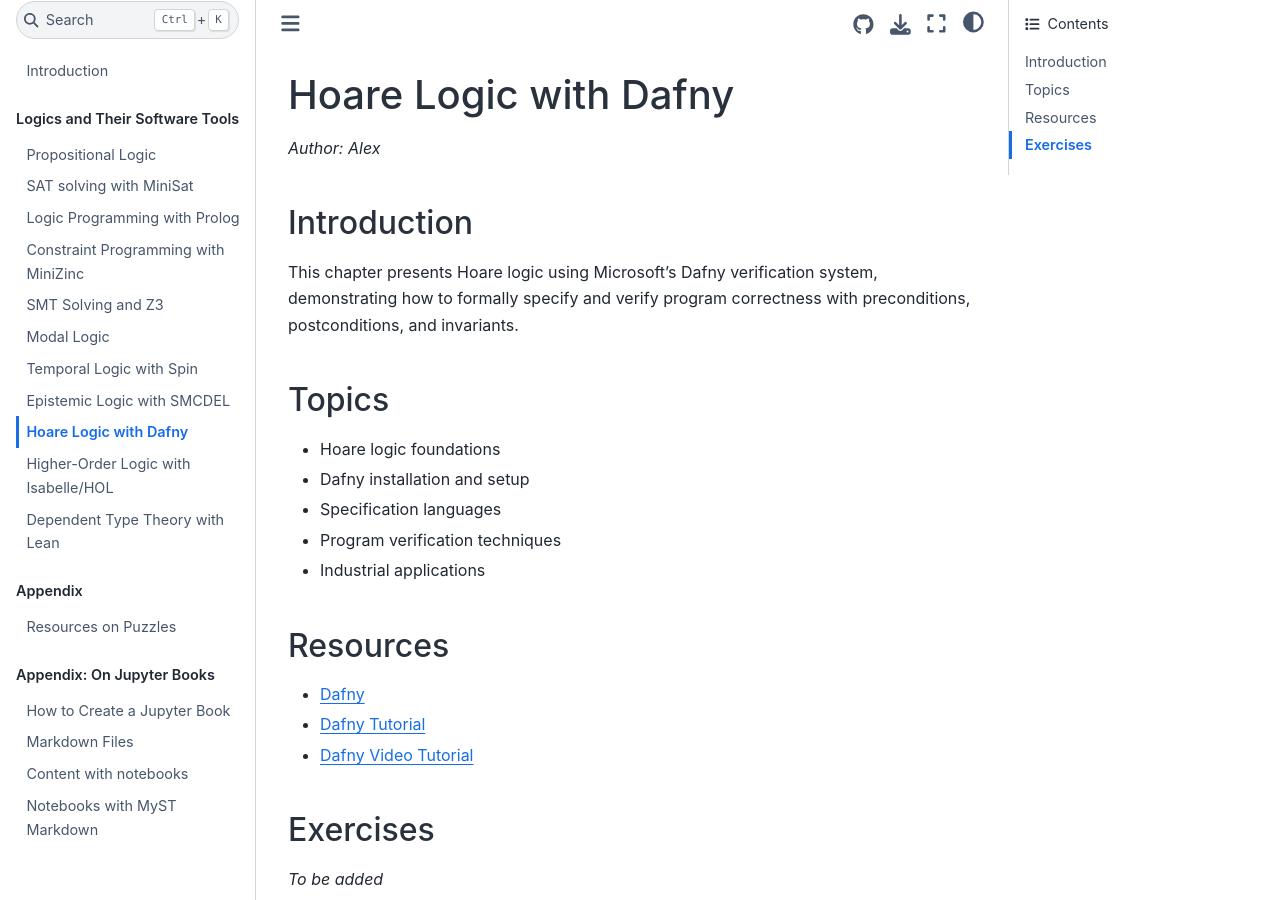
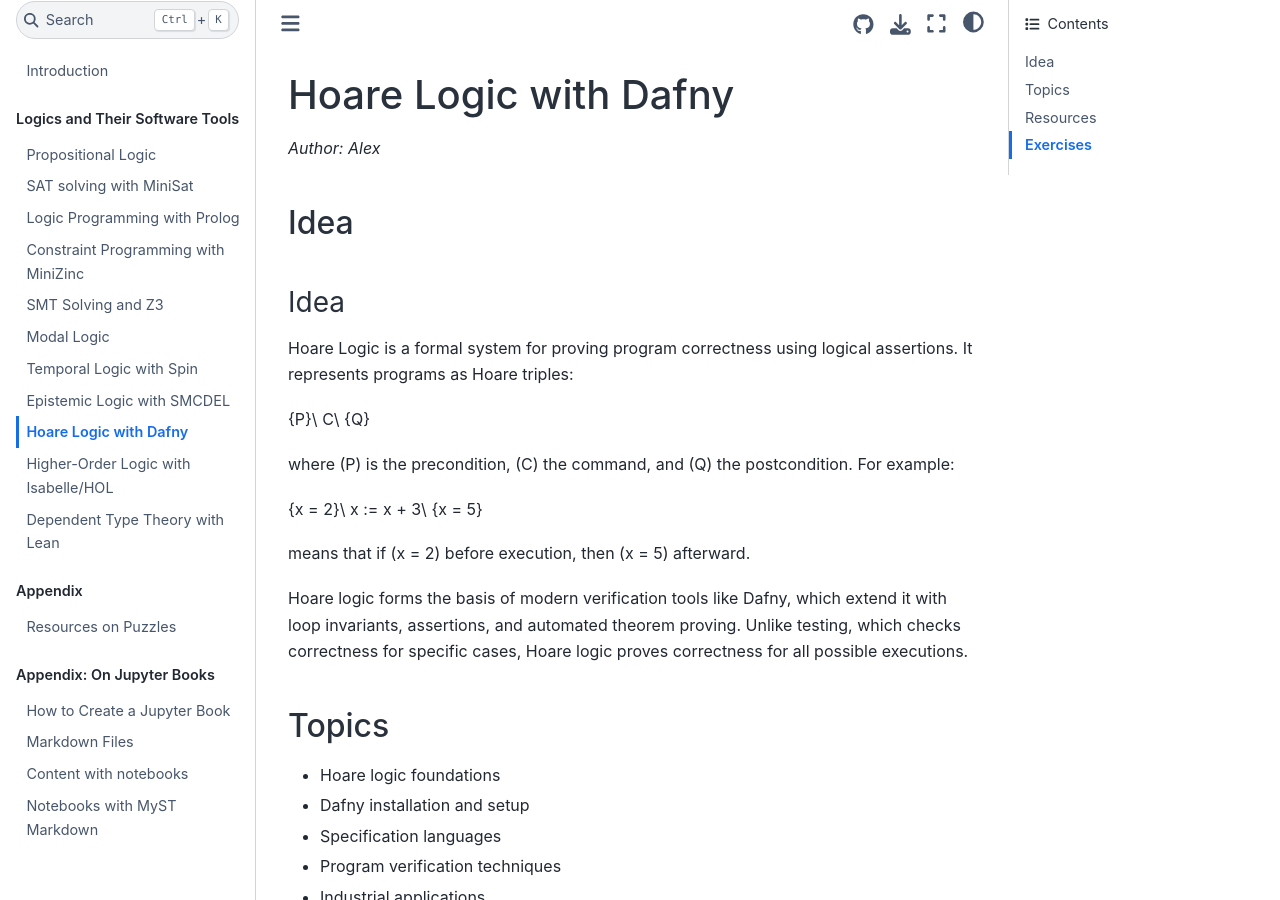
Before and after one commit to LEAP-at-Chapman/CPSC-510-Logical-Foundations-of-Computing, a Jupyter Book: the page built from content/9-hoare-logic.md, in a window 1280 px wide and 900 px high. Built offline with Jupyter Book 1.0.4 settings and Sphinx 7.4.7 and the Sphinx Book theme 1.1.4, drawn with Linux system fonts in a browser that asks for light colours.

Commit message:
Update 9-hoare-logic.md

```diff
--- a/content/9-hoare-logic.md
+++ b/content/9-hoare-logic.md
@@ -2,9 +2,22 @@
 
 *Author: Alex*
 
-## Introduction
+## Idea
 
-This chapter presents Hoare logic using Microsoft's Dafny verification system, demonstrating how to formally specify and verify program correctness with preconditions, postconditions, and invariants.
+### Idea
+
+Hoare Logic is a formal system for proving program correctness using logical assertions. It represents programs as Hoare triples:
+
+{P}\ C\ {Q}
+
+where (P) is the precondition, (C) the command, and (Q) the postcondition. For example:
+
+{x = 2}\ x := x + 3\ {x = 5}
+
+means that if (x = 2) before execution, then (x = 5) afterward.
+
+Hoare logic forms the basis of modern verification tools like Dafny, which extend it with loop invariants, assertions, and automated theorem proving. Unlike testing, which checks correctness for specific cases, Hoare logic proves correctness for all possible executions.
+
 
 ## Topics
 
```
